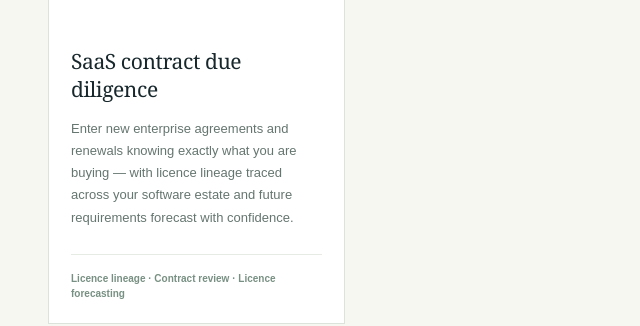
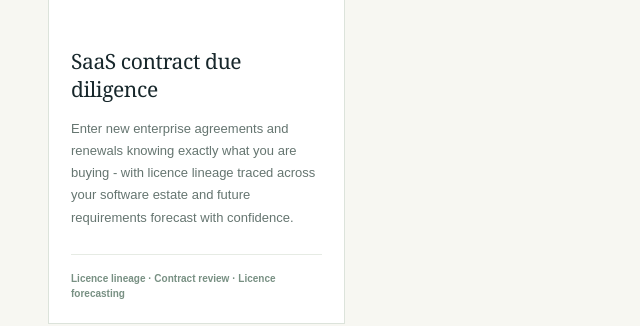
Before and after one commit to quinnphil/website, an Astro site: page / in a window 1280 px wide. Shown: the part 1811-2137 px from the top of the page, 0-640 px from the left. Built offline with nearby package versions, Linux system fonts and the light colour scheme; Astro itself is replaced by a stand-in of ours.

```diff
--- a/src/pages/index.astro
+++ b/src/pages/index.astro
@@ -31,7 +31,7 @@ const services = [
   {
   number: '05',
   title: 'SaaS contract due diligence',
-  description: 'Enter new enterprise agreements and renewals knowing exactly what you are buying — with licence lineage traced across your software estate and future requirements forecast with confidence.',
+  description: 'Enter new enterprise agreements and renewals knowing exactly what you are buying - with licence lineage traced across your software estate and future requirements forecast with confidence.',
   detail: 'Licence lineage · Contract review · Licence forecasting',
 },
 ];
```
